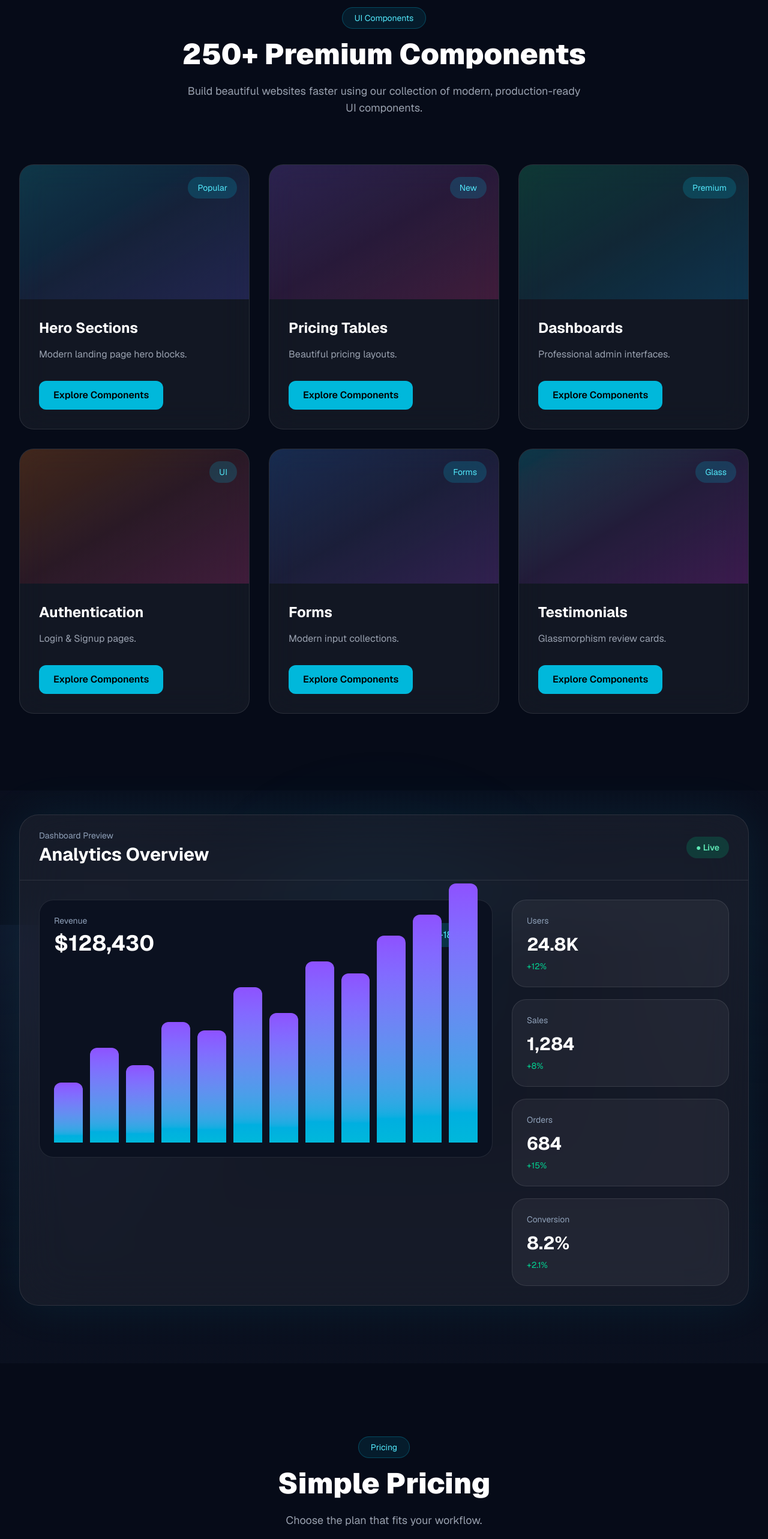
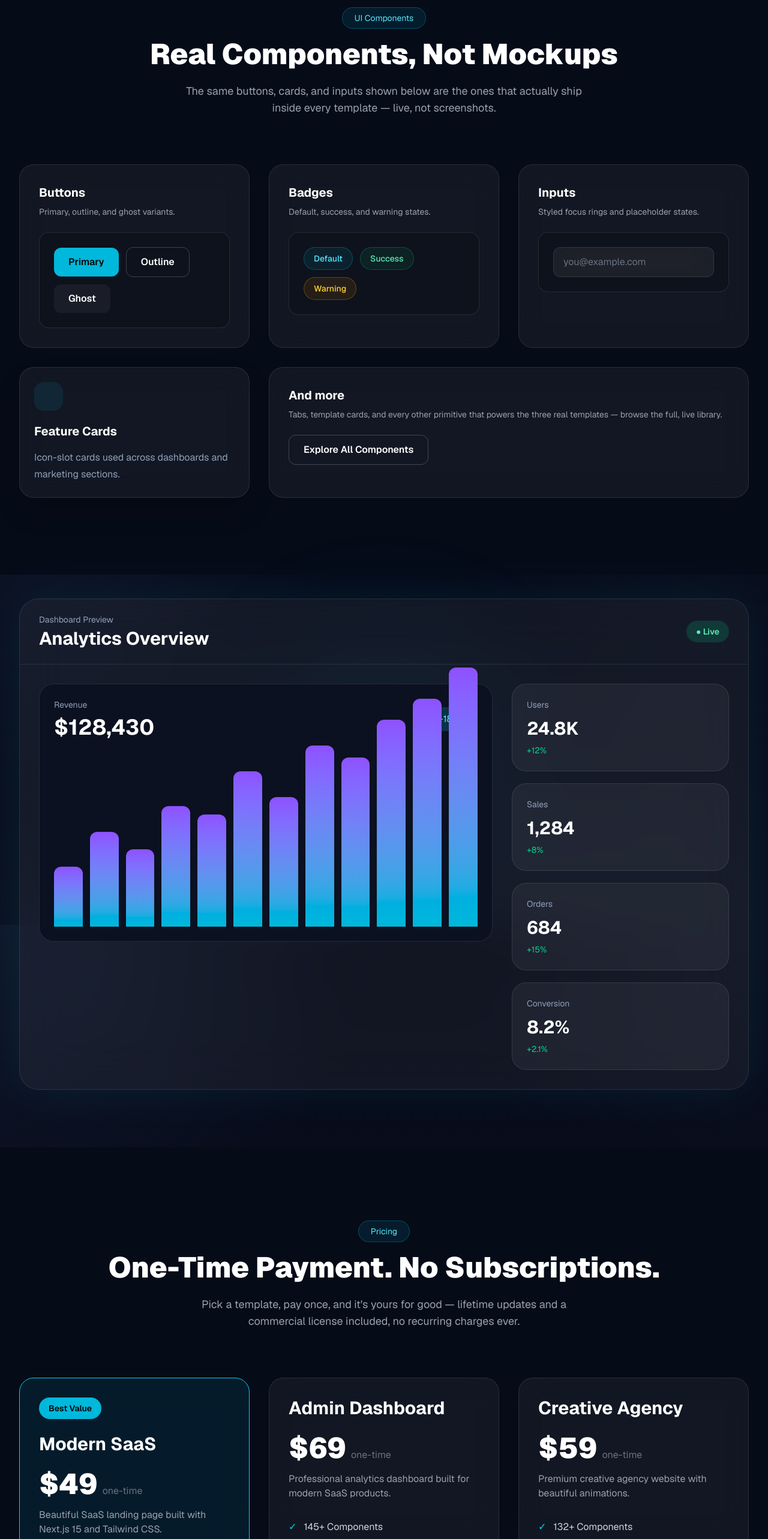
Before and after one commit to ghandon183-glitch/nexora-core, a Next.js app: page / in a window 1280 px wide. Shown: the part 2458-5024 px from the top of the page at 60% size. Built offline with nearby package versions, Linux system fonts and the light colour scheme.

Commit message:
Fix homepage pricing and components sections with accurate content

```diff
--- a/components/sections/components-showcase.tsx
+++ b/components/sections/components-showcase.tsx
@@ -1,43 +1,11 @@
+import Link from "next/link";
+
+import Button from "@/components/ui/button";
+import Badge from "@/components/ui/badge";
+import Input from "@/components/ui/input";
+import FeatureCard from "@/components/ui/feature-card";
+
 export default function ComponentsShowcase() {
-  const components = [
-    {
-      title: "Hero Sections",
-      description: "Modern landing page hero blocks.",
-      badge: "Popular",
-      color: "from-cyan-500/20 via-blue-500/10 to-indigo-500/20",
-    },
-    {
-      title: "Pricing Tables",
-      description: "Beautiful pricing layouts.",
-      badge: "New",
-      color: "from-violet-500/20 via-fuchsia-500/10 to-pink-500/20",
-    },
-    {
-      title: "Dashboards",
-      description: "Professional admin interfaces.",
-      badge: "Premium",
-      color: "from-emerald-500/20 via-cyan-500/10 to-sky-500/20",
-    },
-    {
-      title: "Authentication",
-      description: "Login & Signup pages.",
-      badge: "UI",
-      color: "from-orange-500/20 via-red-500/10 to-pink-500/20",
-    },
-    {
-      title: "Forms",
-      description: "Modern input collections.",
-      badge: "Forms",
-      color: "from-blue-500/20 via-indigo-500/10 to-purple-500/20",
-    },
-    {
-      title: "Testimonials",
-      description: "Glassmorphism review cards.",
-      badge: "Glass",
-      color: "from-cyan-500/20 via-purple-500/10 to-fuchsia-500/20",
-    },
-  ];
-
   return (
     <section className="bg-[#060B18] py-32">
       <div className="mx-auto max-w-7xl px-8">
@@ -48,51 +16,68 @@ export default function ComponentsShowcase() {
           </span>
 
           <h2 className="mt-6 text-5xl font-black text-white">
-            250+ Premium Components
+            Real Components, Not Mockups
           </h2>
 
           <p className="mx-auto mt-6 max-w-2xl text-lg text-gray-400">
-            Build beautiful websites faster using our collection of modern,
-            production-ready UI components.
+            The same buttons, cards, and inputs shown below are the ones that
+            actually ship inside every template &mdash; live, not screenshots.
           </p>
         </div>
 
         <div className="mt-20 grid gap-8 md:grid-cols-2 lg:grid-cols-3">
 
-          {components.map((item) => (
-            <div
-              key={item.title}
-              className="group overflow-hidden rounded-3xl border border-white/10 bg-white/5 backdrop-blur-xl transition-all duration-500 hover:-translate-y-3 hover:border-cyan-400/30"
-            >
+          <div className="rounded-3xl border border-white/10 bg-white/5 p-8 backdrop-blur-xl transition-all duration-500 hover:-translate-y-2 hover:border-cyan-400/30">
+            <h3 className="text-xl font-bold text-white">Buttons</h3>
+            <p className="mt-2 text-sm text-gray-400">
+              Primary, outline, and ghost variants.
+            </p>
+            <div className="mt-6 flex flex-wrap items-center gap-3 rounded-2xl border border-white/10 bg-black/20 p-6">
+              <Button>Primary</Button>
+              <Button variant="outline">Outline</Button>
+              <Button variant="ghost">Ghost</Button>
+            </div>
+          </div>
 
-              <div
-                className={`relative h-56 bg-gradient-to-br ${item.color}`}
-              >
+          <div className="rounded-3xl border border-white/10 bg-white/5 p-8 backdrop-blur-xl transition-all duration-500 hover:-translate-y-2 hover:border-cyan-400/30">
+            <h3 className="text-xl font-bold text-white">Badges</h3>
+            <p className="mt-2 text-sm text-gray-400">
+              Default, success, and warning states.
+            </p>
+            <div className="mt-6 flex flex-wrap items-center gap-3 rounded-2xl border border-white/10 bg-black/20 p-6">
+              <Badge>Default</Badge>
+              <Badge variant="success">Success</Badge>
+              <Badge variant="warning">Warning</Badge>
+            </div>
+          </div>
 
-                <span className="absolute right-5 top-5 rounded-full bg-cyan-500/20 px-4 py-2 text-sm text-cyan-300">
-                  {item.badge}
-                </span>
+          <div className="rounded-3xl border border-white/10 bg-white/5 p-8 backdrop-blur-xl transition-all duration-500 hover:-translate-y-2 hover:border-cyan-400/30">
+            <h3 className="text-xl font-bold text-white">Inputs</h3>
+            <p className="mt-2 text-sm text-gray-400">
+              Styled focus rings and placeholder states.
+            </p>
+            <div className="mt-6 rounded-2xl border border-white/10 bg-black/20 p-6">
+              <Input placeholder="you@example.com" />
+            </div>
+          </div>
 
-              </div>
+          <div className="md:col-span-2 lg:col-span-1">
+            <FeatureCard
+              title="Feature Cards"
+              description="Icon-slot cards used across dashboards and marketing sections."
+            />
+          </div>
 
-              <div className="p-8">
-
-                <h3 className="text-2xl font-bold text-white">
-                  {item.title}
-                </h3>
-
-                <p className="mt-4 text-gray-400">
-                  {item.description}
-                </p>
-
-                <button className="mt-8 rounded-xl bg-cyan-500 px-6 py-3 font-semibold text-black transition hover:scale-105">
-                  Explore Components
-                </button>
-
-              </div>
-
-            </div>
-          ))}
+          <div className="rounded-3xl border border-white/10 bg-white/5 p-8 backdrop-blur-xl transition-all duration-500 hover:-translate-y-2 hover:border-cyan-400/30 md:col-span-2">
+            <h3 className="text-xl font-bold text-white">And more</h3>
+            <p className="mt-2 text-sm text-gray-400">
+              Tabs, template cards, and every other primitive that powers the
+              three real templates &mdash; browse the full, live library.
+            </p>
+            <Link href="/components" className="mt-6 inline-block">
+              <Button variant="outline">Explore All Components</Button>
+            </Link>
+          </div>
 
         </div>
 
--- a/components/sections/pricing.tsx
+++ b/components/sections/pricing.tsx
@@ -1,48 +1,9 @@
+import Link from "next/link";
+
+import Button from "@/components/ui/button";
+import { templates } from "@/lib/data/templates";
+
 export default function Pricing() {
-  const plans = [
-    {
-      name: "Starter",
-      price: "$29",
-      description: "Perfect for freelancers and personal projects.",
-      features: [
-        "20 Premium Templates",
-        "100+ Components",
-        "Lifetime Updates",
-        "Email Support",
-      ],
-      button: "Get Started",
-      popular: false,
-    },
-    {
-      name: "Pro",
-      price: "$79",
-      description: "Best choice for startups and growing businesses.",
-      features: [
-        "150 Premium Templates",
-        "250+ Components",
-        "Figma Files",
-        "Lifetime Updates",
-        "Priority Support",
-      ],
-      button: "Buy Pro",
-      popular: true,
-    },
-    {
-      name: "Agency",
-      price: "$199",
-      description: "Unlimited access for agencies and large teams.",
-      features: [
-        "Unlimited Templates",
-        "All Components",
-        "Commercial License",
-        "Lifetime Updates",
-        "VIP Support",
-      ],
-      button: "Contact Sales",
-      popular: false,
-    },
-  ];
-
   return (
     <section className="bg-[#060B18] py-32">
       <div className="mx-auto max-w-7xl px-8">
@@ -54,69 +15,105 @@ export default function Pricing() {
           </span>
 
           <h2 className="mt-6 text-5xl font-black text-white">
-            Simple Pricing
+            One-Time Payment. No Subscriptions.
           </h2>
 
           <p className="mx-auto mt-6 max-w-2xl text-lg text-gray-400">
-            Choose the plan that fits your workflow.
+            Pick a template, pay once, and it&apos;s yours for good — lifetime
+            updates and a commercial license included, no recurring charges
+            ever.
           </p>
 
         </div>
 
         <div className="mt-20 grid gap-8 lg:grid-cols-3">
 
-          {plans.map((plan) => (
+          {templates.map((template) => {
+            const popular = template.badge === "Popular";
+
+            return (
               <div
-              key={plan.name}
+                key={template.slug}
                 className={`rounded-3xl border p-8 backdrop-blur-xl transition duration-300 hover:-translate-y-2 ${
-                plan.popular
+                  popular
                     ? "border-cyan-400 bg-cyan-500/10"
                     : "border-white/10 bg-white/5"
                 }`}
               >
 
-              {plan.popular && (
+                {popular && (
                   <div className="mb-6 inline-block rounded-full bg-cyan-500 px-4 py-2 text-sm font-semibold text-black">
-                  Most Popular
+                    Best Value
                   </div>
                 )}
 
                 <h3 className="text-3xl font-bold text-white">
-                {plan.name}
+                  {template.title}
                 </h3>
 
                 <div className="mt-6 text-5xl font-black text-white">
-                {plan.price}
+                  ${template.price}
+                  <span className="ml-2 text-base font-normal text-gray-500">
+                    one-time
+                  </span>
                 </div>
 
                 <p className="mt-4 text-gray-400">
-                {plan.description}
+                  {template.description}
                 </p>
 
                 <ul className="mt-8 space-y-4">
-                {plan.features.map((feature) => (
-                  <li
-                    key={feature}
-                    className="flex items-center gap-3 text-gray-300"
-                  >
+
+                  <li className="flex items-center gap-3 text-gray-300">
                     <span className="text-cyan-400">✓</span>
-                    {feature}
+                    {template.components}+ Components
                   </li>
-                ))}
+
+                  <li className="flex items-center gap-3 text-gray-300">
+                    <span className="text-cyan-400">✓</span>
+                    Lifetime Updates
+                  </li>
+
+                  <li className="flex items-center gap-3 text-gray-300">
+                    <span className="text-cyan-400">✓</span>
+                    Commercial License
+                  </li>
+
                 </ul>
 
-              <button
-                className={`mt-10 w-full rounded-xl py-4 font-bold transition ${
-                  plan.popular
-                    ? "bg-cyan-500 text-black hover:scale-105"
-                    : "border border-white/20 text-white hover:bg-white/10"
-                }`}
+                <Link href={`/templates/${template.slug}`} className="mt-10 block">
+                  <Button
+                    variant={popular ? "primary" : "outline"}
+                    className="w-full"
                   >
-                {plan.button}
-              </button>
+                    View {template.title}
+                  </Button>
+                </Link>
 
               </div>
-          ))}
+            );
+          })}
+
+        </div>
+
+        <div className="mt-10 flex flex-col items-center justify-between gap-6 rounded-3xl border border-white/10 bg-white/5 p-10 text-center backdrop-blur-xl md:flex-row md:text-left">
+
+          <div>
+            <h3 className="text-xl font-bold text-white">
+              No subscriptions. No hidden tiers. Ever.
+            </h3>
+
+            <p className="mt-2 max-w-2xl text-sm text-gray-400">
+              Every template is a single, one-time payment via crypto —
+              that&apos;s the whole pricing model.
+            </p>
+          </div>
+
+          <Link href="/pricing">
+            <Button variant="outline" className="whitespace-nowrap">
+              See Full Pricing Details
+            </Button>
+          </Link>
 
         </div>
 
```
Lines whose indentation alone changed are shown as unchanged.
